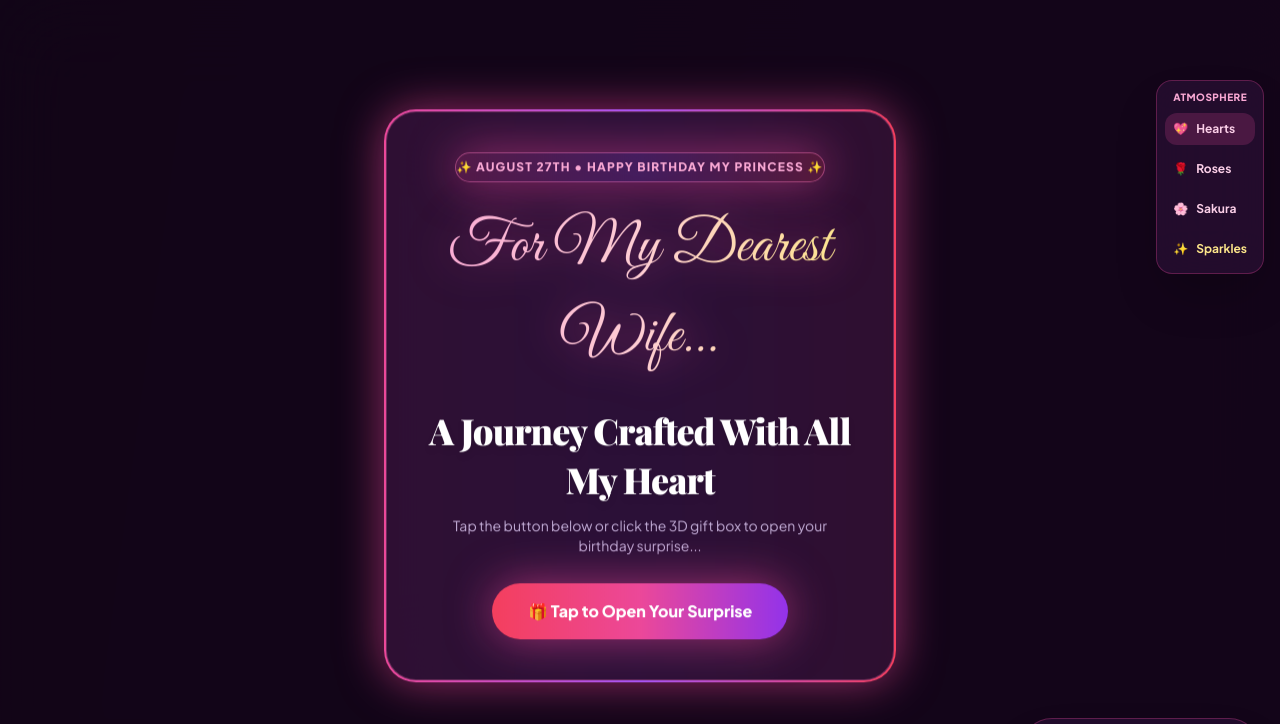
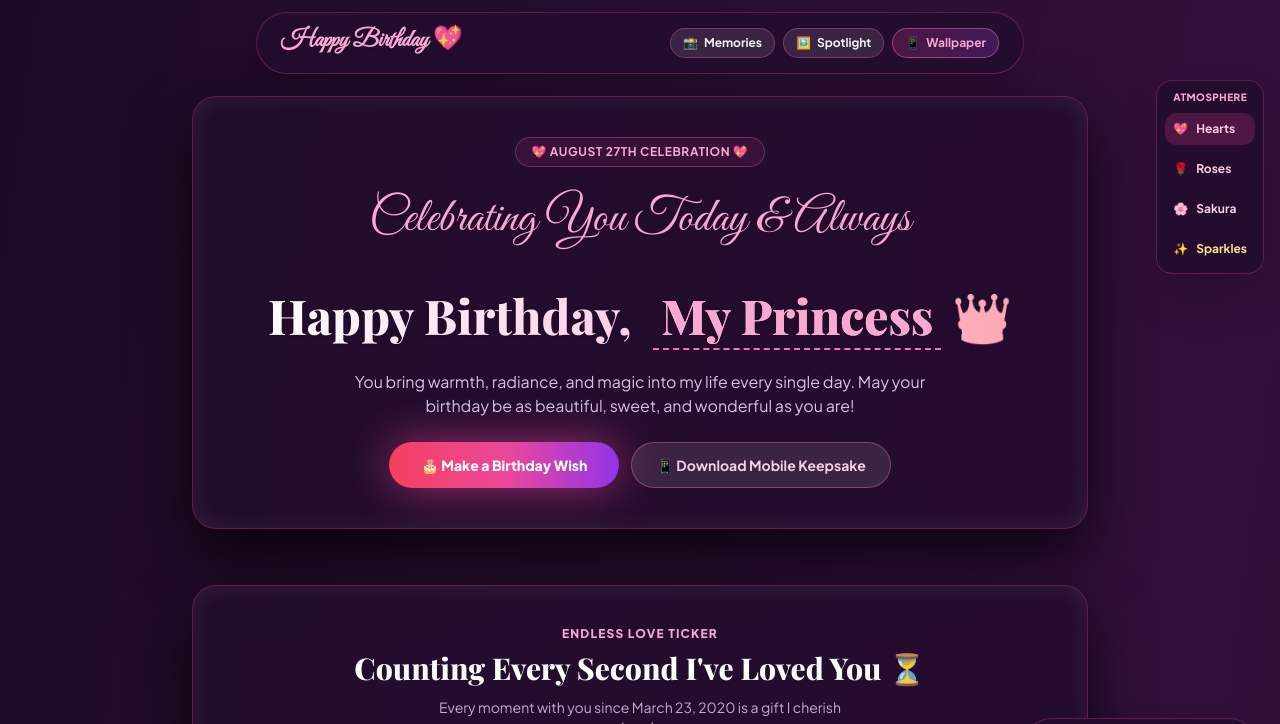
Before and after one commit to shakil-mahmud-jr/Special-gift-site, a plain HTML site: page index.html in a window 1280 px wide. Both pictures are taken after a click on the button "🎁 Tap to Open Your Surprise". Shown: the top 724 px of the page. Drawn offline with nearby package versions, Linux system fonts and the light colour scheme; a web font is replaced by a local one.

Commit message:
Add instant millisecond-zero inline unboxSurprise handler to index.html head

```diff
--- a/index.html
+++ b/index.html
@@ -43,6 +43,45 @@
   <link rel="preconnect" href="https://fonts.googleapis.com">
   <link rel="preconnect" href="https://fonts.gstatic.com" crossorigin>
   <link href="https://fonts.googleapis.com/css2?family=Great+Vibes&family=Playfair+Display:ital,wght@0,600;0,800;0,900;1,400&family=Plus+Jakarta+Sans:wght@400;500;600;700;800&display=swap" rel="stylesheet">
+
+  <!-- Instant Unboxing Script -->
+  <script>
+    window.unboxSurprise = function(e) {
+      if (e && e.preventDefault) e.preventDefault();
+      var overlay = document.getElementById('unboxing-overlay');
+      var mainHub = document.getElementById('main-hub');
+      var navbar = document.querySelector('.navbar');
+
+      if (overlay) {
+        overlay.classList.add('hidden');
+        overlay.style.opacity = '0';
+        overlay.style.pointerEvents = 'none';
+        overlay.style.visibility = 'hidden';
+        overlay.style.display = 'none';
+      }
+      if (mainHub) {
+        mainHub.classList.add('visible');
+        mainHub.style.opacity = '1';
+        mainHub.style.pointerEvents = 'auto';
+        mainHub.style.transform = 'translateY(0)';
+        mainHub.style.visibility = 'visible';
+        mainHub.style.display = 'flex';
+      }
+      if (navbar) {
+        navbar.classList.add('visible');
+        navbar.style.opacity = '1';
+        navbar.style.pointerEvents = 'auto';
+        navbar.style.visibility = 'visible';
+      }
+
+      if (window.playBackgroundMusic) {
+        try { window.playBackgroundMusic(); } catch(err) {}
+      }
+      if (window.triggerConfettiFireworks) {
+        try { window.triggerConfettiFireworks(); } catch(err) {}
+      }
+    };
+  </script>
 
   <!-- CSS Stylesheet -->
   <link rel="stylesheet" href="styles.css">
@@ -131,7 +170,7 @@
 
           <!-- Glowing Action Button -->
           <div class="unboxing-instruction relative z-20">
-            <button id="open-box-btn" class="pulse-btn inline-flex items-center justify-center gap-2.5 px-7 sm:px-9 py-3.5 sm:py-4 bg-gradient-to-r from-rose-500 via-pink-500 to-purple-600 text-white font-black text-sm sm:text-base rounded-full shadow-glow-rose hover:scale-105 active:scale-95 transition-all duration-300 cursor-pointer pointer-events-auto" onclick="if(window.unboxSurprise) window.unboxSurprise(event)" aria-label="Open 3D Gift Box">
+            <button id="open-box-btn" class="pulse-btn inline-flex items-center justify-center gap-2.5 px-7 sm:px-9 py-3.5 sm:py-4 bg-gradient-to-r from-rose-500 via-pink-500 to-purple-600 text-white font-black text-sm sm:text-base rounded-full shadow-glow-rose hover:scale-105 active:scale-95 transition-all duration-300 cursor-pointer pointer-events-auto" onclick="window.unboxSurprise(event)" aria-label="Open 3D Gift Box">
               <span>🎁 Tap to Open Your Surprise</span>
             </button>
           </div>
```
